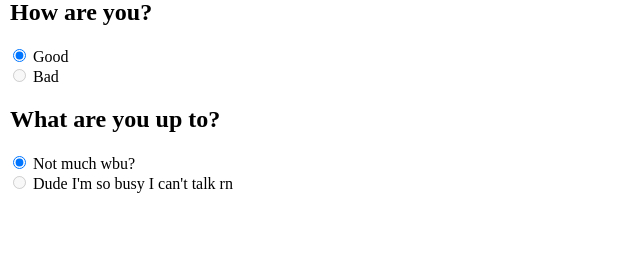
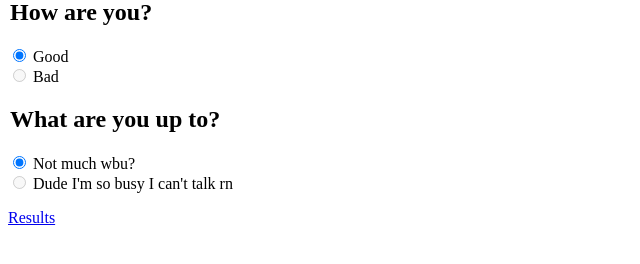
Before and after one commit to SunilCotterill/team-16-capstone, a Django app: page /submitter/1/results/1 in a window 1280 px wide. Shown: the part 67-331 px from the top of the page, without its empty margins (0-640 px from the left). Run offline with Django 4.2, Linux system fonts and the light colour scheme; data comes from the database, SQL or seed files in the repository; both versions use the stored data as it was before the commit.

Commit message:
added navigation and gitignore

```diff
--- a/submitter/templates/submitter/result.html
+++ b/submitter/templates/submitter/result.html
@@ -20,3 +20,5 @@
         {% endfor %}
     {% endfor %}
 </form>
+
+<a href="{% url 'submitter:submit' listing_id%}">Results</a>
```
Also changed, not shown: db.sqlite3 (deleted), 1 other file.
